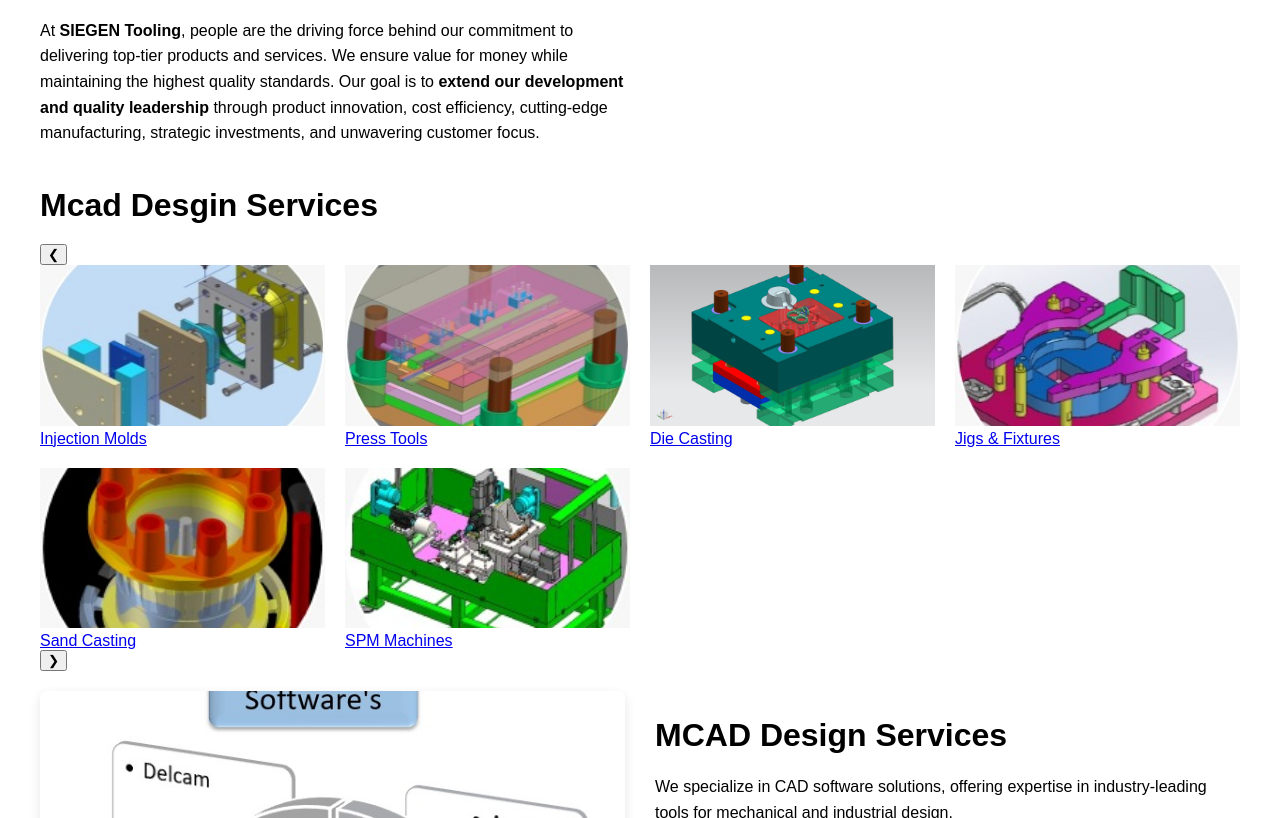
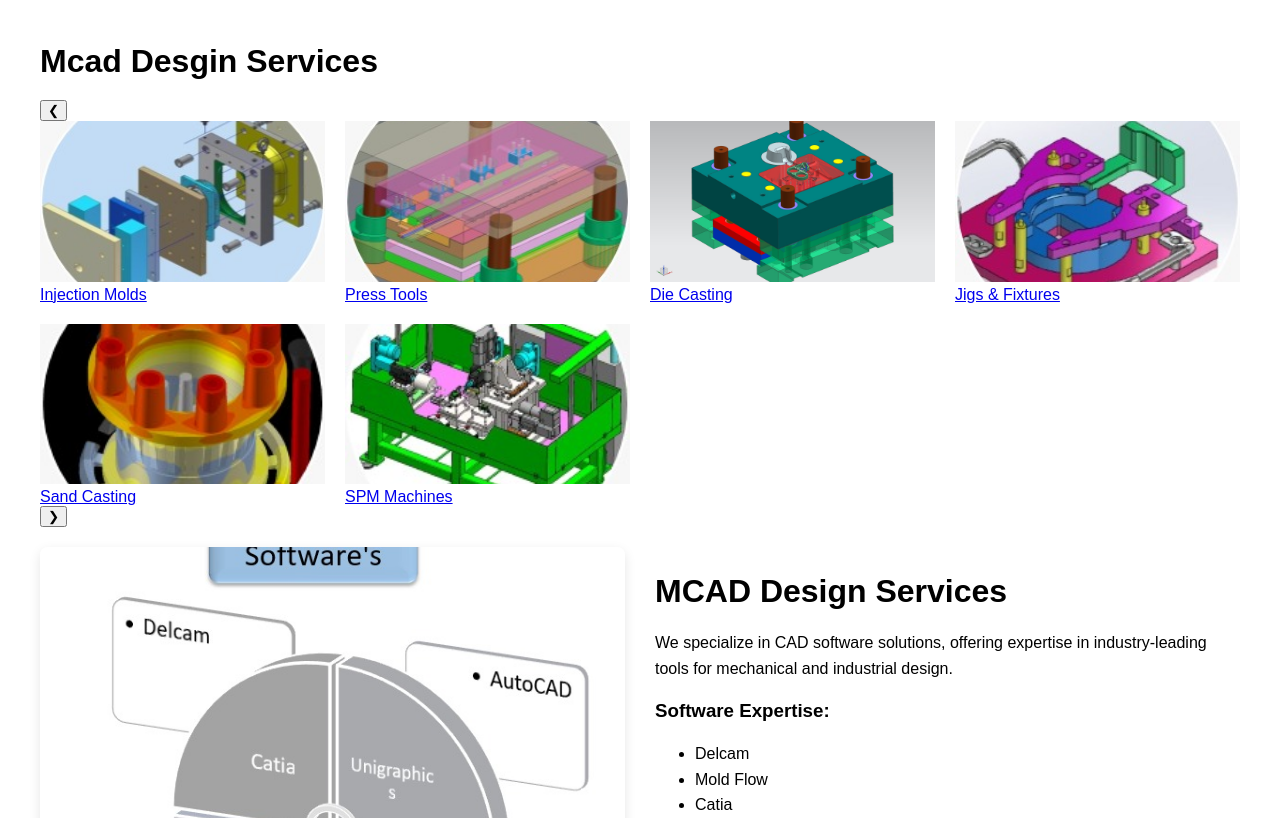
Before and after one commit to praveenyvv/Siegen, a plain HTML site: page index.html in a window 1280 px wide. Shown: the part 1473-2291 px from the top of the page. Drawn offline with Linux system fonts and the light colour scheme.

Commit message:
Update index.html

```diff
--- a/index.html
+++ b/index.html
@@ -119,10 +119,6 @@
                 <li>High-quality <strong>Moulds & Progressive Dies</strong></li>
                 <li>Custom <strong>Jigs & Fixtures</strong> for various industries</li>
             </ul>
-            <p>
-                At <strong>SIEGEN Tooling</strong>, people are the driving force behind our commitment to delivering top-tier products and services. We ensure value for money while maintaining the highest quality standards.
-                Our goal is to <strong>extend our development and quality leadership</strong> through product innovation, cost efficiency, cutting-edge manufacturing, strategic investments, and unwavering customer focus.
-            </p>
         </div>
         <div class="about-image">
             <img src="about.jpeg" alt="About Us Image">
```
